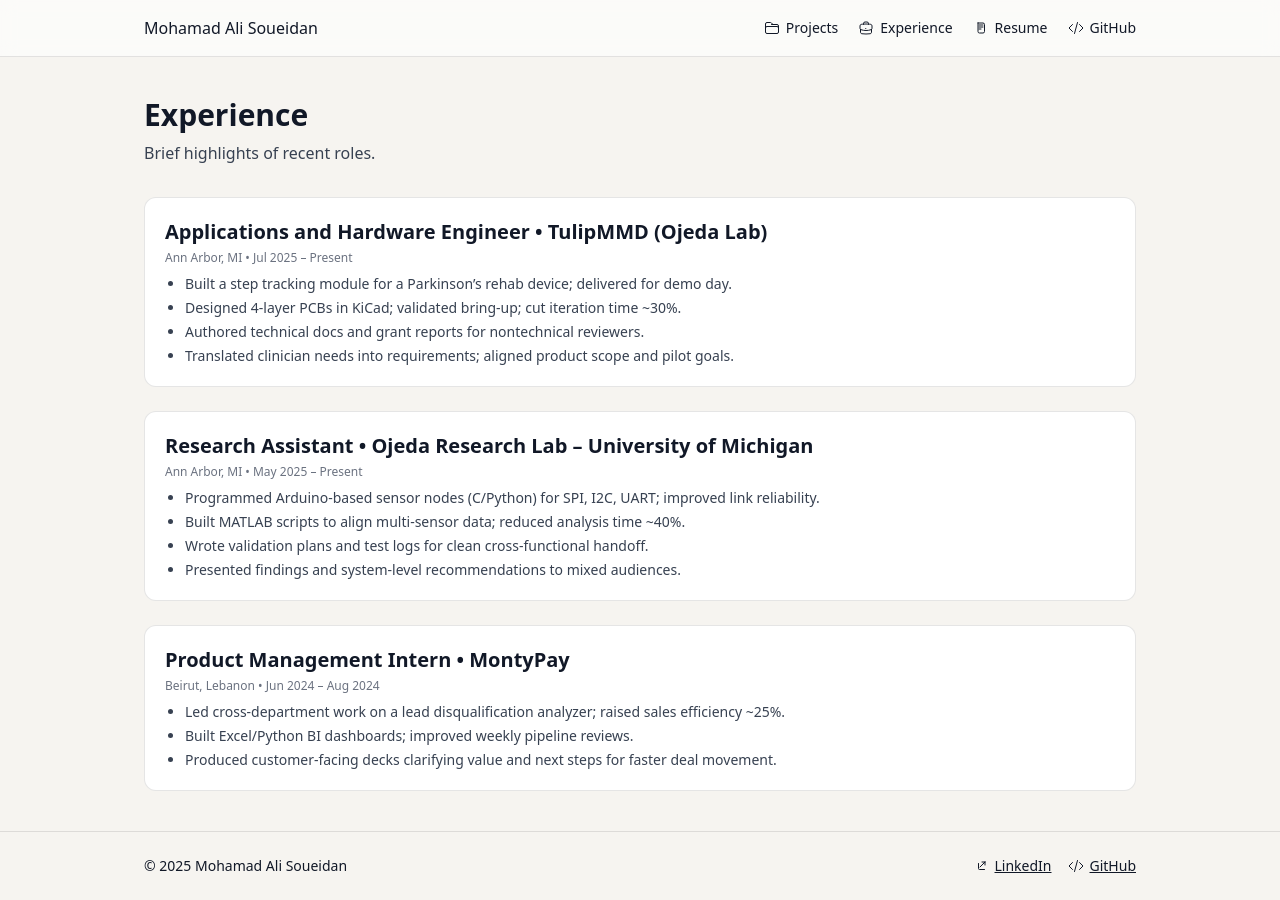
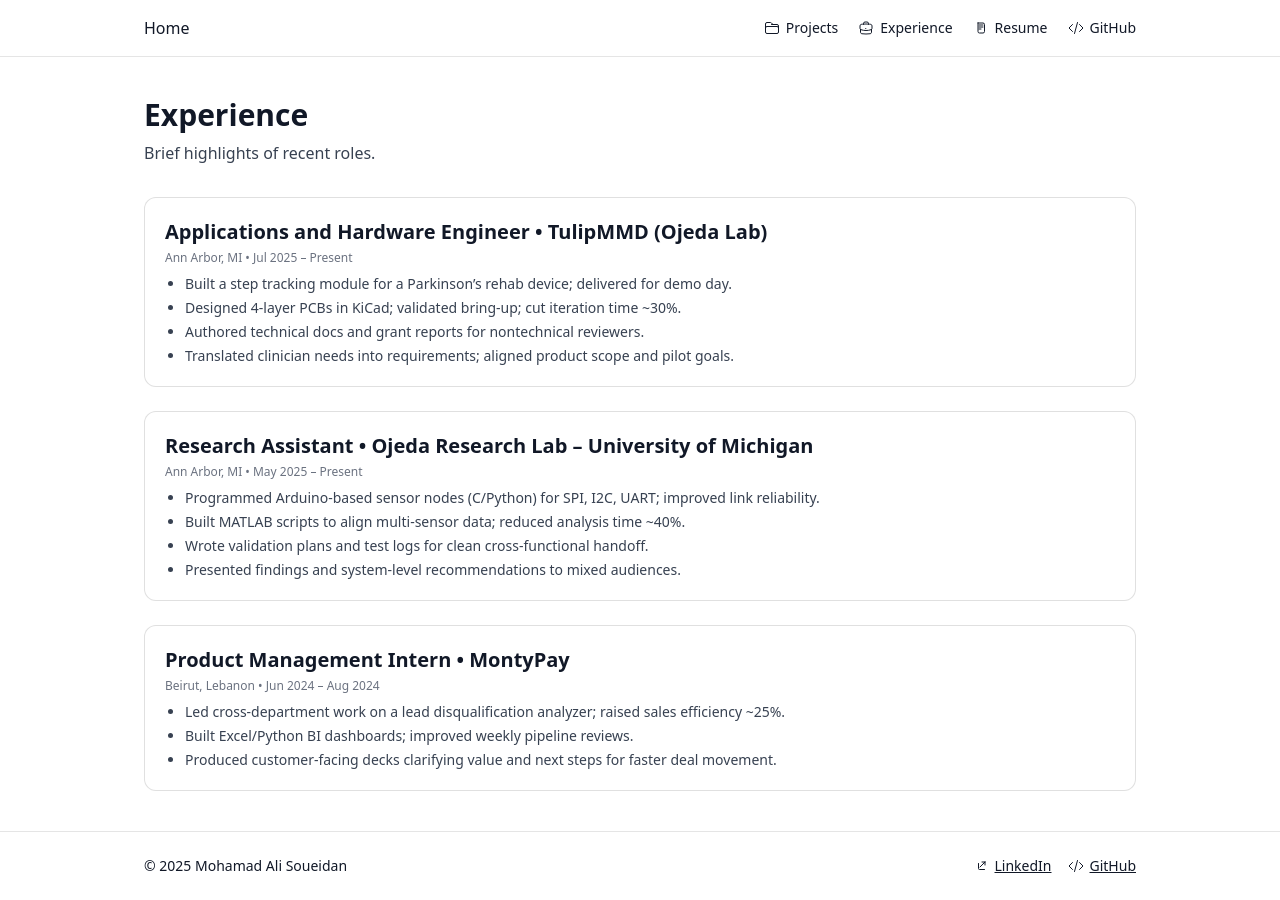
Before and after one commit to Mohamad-Ali-Soueidan/sweidan.github.io, a website: page experience.html in a window 1280 px wide. Drawn offline with nearby package versions, Linux system fonts and the light colour scheme.

Commit message:
UI: rename brand to Home and switch to neutral black/white palette with subtle borders and blur

```diff
--- a/experience.html
+++ b/experience.html
@@ -10,14 +10,24 @@
     tailwind.config = { theme: { extend: { colors: { beige: '#f6f4f0' } } } }
   </script>
   <style>
-    body { background-color: #f6f4f0; }
-    .card { background: #fff; border: 1px solid rgba(0,0,0,.1); border-radius: .75rem; }
+    :root {
+      --surface: #ffffff;
+      --bg: #ffffff;
+      --text: #111111;
+      --muted: #6b7280;
+      --border: rgba(0,0,0,0.12);
+      --shadow: 0 10px 30px rgba(0,0,0,0.08);
+    }
+    body { background-color: var(--bg); color: var(--text); }
+    .card { background: var(--surface); border: 1px solid var(--border); border-radius: .75rem; }
+    [data-card] { transition: box-shadow .25s ease, transform .25s ease; }
+    [data-card]:hover { box-shadow: var(--shadow); transform: translateY(-1.5px); }
   </style>
 </head>
 <body class="text-gray-900 antialiased">
-  <header class="bg-white/60 backdrop-blur border-b border-black/10">
+  <header class="bg-white/70 backdrop-blur border-b border-black/10">
     <div class="max-w-5xl mx-auto px-4 h-14 flex items-center justify-between">
-      <a href="index.html" class="font-medium">Mohamad Ali Soueidan</a>
+  <a href="index.html" class="font-medium">Home</a>
       <!-- Desktop nav -->
       <nav class="text-sm hidden md:flex items-center gap-5">
         <a class="hover:underline inline-flex items-center gap-1.5" href="projects.html">
@@ -106,7 +116,7 @@
     </div>
   </main>
 
-  <footer class="border-t border-black/10">
+  <footer class="border-t border-black/10 bg-white/60 backdrop-blur">
     <div class="max-w-5xl mx-auto px-4 py-6 text-sm flex flex-wrap items-center justify-between gap-3">
       <p>© <span id="year"></span> Mohamad Ali Soueidan</p>
       <div class="flex gap-4">
```
Also changed, not shown: index.html (+16 -8 lines), projects.html (+15 -5 lines).
